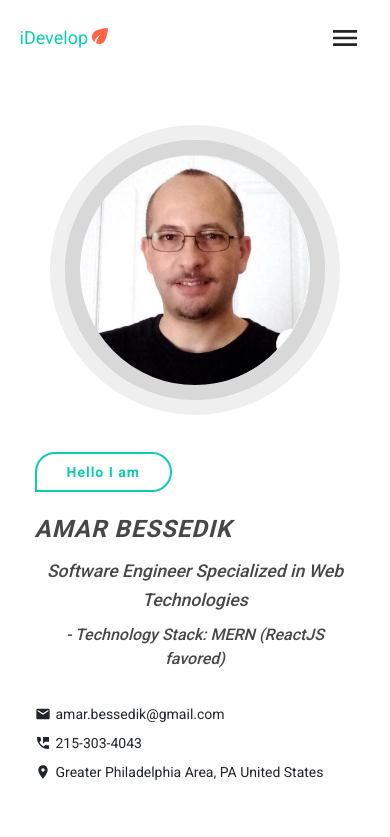
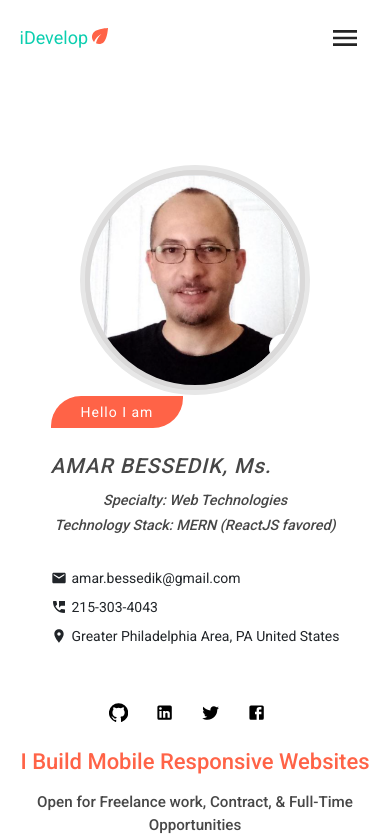
Before and after one commit to amarbessedik/portfolio-resume-v1, a React (Create React App) app: page / in a window 390 px wide. Shown: the top 837 px of the page. Built offline with nearby package versions, Linux system fonts and the light colour scheme.

Commit message:
Home page redesign performed

```diff
--- a/src/App.css
+++ b/src/App.css
@@ -4,7 +4,7 @@
   min-height: 100vh;
 }
 .app__wrapper {
-  width: 75vw;
+  width: 80vw;
   margin: 10px auto;
 }
 
--- a/src/pages/Home/Home.js
+++ b/src/pages/Home/Home.js
@@ -13,14 +13,17 @@ const Home = () => {
   return (
     <div className={styles.home__page}>
       <div className={styles.left__side}>
+        <div className={styles.avatar__outer__wrapper}>
+          <div className={styles.avatar__inner__wrapper}></div>
+        </div>
         <div className={styles.profile__info}>
           <div className={styles.profile__info__greeting}>
             <span>Hello I am</span>
           </div>
           <div className={styles.profile__info__name}>
-            <h2>AMAR BESSEDIK</h2>
-            <h4>Software Engineer Specialized in Web Technologies</h4>
-            <h5>- Technology Stack: MERN (ReactJS favored)</h5>
+            <h2>AMAR BESSEDIK, Ms.</h2>
+            <h4>Specialty: Web Technologies</h4>
+            <h4>Technology Stack: MERN (ReactJS favored)</h4>
           </div>
           <ul className={styles.profile__contact__info}>
             <li>
@@ -63,12 +66,78 @@ const Home = () => {
         </div>
       </div>
       <div className={styles.right__side}>
-        <div className={styles.avatar__outer__wrapper}>
-          <div className={styles.avatar__inner__wrapper}></div>
-        </div>
+        <h3 style={{color: 'tomato'}}>I Build Mobile Responsive Websites</h3>
+        <p>Open for Freelance work, Contract, &amp; Full-Time Opportunities</p>
       </div>
     </div>
   );
 };
 
 export default Home;
+
+
+
+// =========
+// const Home = () => {
+//   return (
+//     <div className={styles.home__page}>
+//       <div className={styles.left__side}>
+//         <div className={styles.profile__info}>
+//           <div className={styles.profile__info__greeting}>
+//             <span>Hello I am</span>
+//           </div>
+//           <div className={styles.profile__info__name}>
+//             <h2>AMAR BESSEDIK</h2>
+//             <h4>Software Engineer Specialized in Web Technologies</h4>
+//             <h5>- Technology Stack: MERN (ReactJS favored)</h5>
+//           </div>
+//           <ul className={styles.profile__contact__info}>
+//             <li>
+//               <EmailIcon className={styles.profile__contact__info__icon} />{" "}
+//               <span>amar.bessedik@gmail.com</span>
+//             </li>
+//             <li>
+//               <PermPhoneMsgIcon
+//                 className={styles.profile__contact__info__icon}
+//               />
+//               <span>215-303-4043</span>
+//             </li>
+//             <li>
+//               <LocationOnIcon className={styles.profile__contact__info__icon} />
+//               <span> Greater Philadelphia Area, PA United States</span>
+//             </li>
+//           </ul>
+//           <ul className={styles.profile__social__icons}>
+//             <li>
+//               <Link to="/">
+//                 <GitHubIcon className={styles.social__icon} />
+//               </Link>
+//             </li>
+//             <li>
+//               <Link to="/">
+//                 <LinkedInIcon className={styles.social__icon} />
+//               </Link>
+//             </li>
+//             <li>
+//               <Link to="/">
+//                 <TwitterIcon className={styles.social__icon} />
+//               </Link>
+//             </li>
+//             <li>
+//               <Link to="/">
+//                 <FacebookIcon className={styles.social__icon} />
+//               </Link>
+//             </li>
+//           </ul>
+//         </div>
+//       </div>
+//       <div className={styles.right__side}>
+//         <div className={styles.avatar__outer__wrapper}>
+//           <div className={styles.avatar__inner__wrapper}></div>
+//         </div>
+//       </div>
+//     </div>
+//   );
+// };
+
+// export default Home;
--- a/src/pages/Home/Home.module.css
+++ b/src/pages/Home/Home.module.css
@@ -1,78 +1,100 @@
 .home__page {
-  min-height: calc(100vh - 75px);
   display: flex;
+  min-height: 90vh;
 }
 .left__side,
 .right__side {
   flex: 1;
-  height: inherit;
-  /* border: 1px solid red; */
   display: flex;
   justify-content: center;
   align-items: center;
 }
 
+.right__side{
+  background: url('../../images/profile-bg.png');
+  background-repeat: no-repeat;
+  background-size: contain;
+  background-position: center;
+  min-height: 50vh;
+  position: relative;
+}
+
+.right__side h3{
+  position: absolute;
+  top: 100px;
+  font-size: 22px;
+  width: 100%;
+  text-align: center;
+}
+.right__side p{
+  position: absolute;
+  top: 130px;
+  font-size: 16px;
+  color: #474747;
+  font-weight: 500;
+  width: 100%;
+  text-align: center;
+}
+
+.left__side{
+  flex-direction: column;
+  border-radius: 8px;
+  /* border: 5px solid rgba(0, 0, 0, 0.042); */
+}
+
 .avatar__inner__wrapper {
-  width: 280px;
-  height: 280px;
-  border: 15px solid #d8d8d8;
+  width: 200px;
+  height: 200px;
+  border: 5px solid #dad9d9;
   border-radius: 50%;
   background: url("../../images/avatar.png");
   background-size: cover;
   background-repeat: no-repeat;
-  margin: 0;
-  padding: 0;
 }
 .avatar__outer__wrapper {
-  border: 15px solid #efefef;
+  border: 5px solid rgb(231, 231, 231);
   border-radius: 50%;
-  background: #d8d8d8;
+  background: #dad9d9;
 }
 .profile__info {
   display: flex;
   flex-direction: column;
-  /* border: 1px solid red; */
-  height: 50%;
   justify-content: space-evenly;
-  padding: 15px;
+  padding: 5px;
 }
 .profile__info__greeting {
   margin-bottom: 25px;
 }
 .profile__info__greeting span {
-  border: 2px solid #0bceaf;
-  color: #0bceaf;
+  background: tomato;
+  color: #fff;
   font-size: 14px;
-  line-height: 24px;
   letter-spacing: 1px;
-  font-weight: bold;
-  padding: 10px 30px;
-  border-top-left-radius: 20px;
-  border-top-right-radius: 20px;
-  border-bottom-right-radius: 20px;
+  padding: 8px 30px;
+  border-top-left-radius: 30px;
+  border-top-right-radius: 0px;
+  border-bottom-right-radius: 30px;
   border-bottom-left-radius: 0px;
 }
-
 .profile__info__name h2 {
-  font-size: 30px;
-  font-weight: 600;
-  line-height: 54px;
+  font-size: 24px;
+  line-height: 35px;
+  font-weight: 500;
   color: #474747;
   letter-spacing: 1px;
   font-style: italic;
 }
 .profile__info__name h4 {
-  font-size: 18px;
-  line-height: 30px;
+  font-size: 16px;
   color: #474747;
   font-style: italic;
 }
 .profile__info__name h5 {
-  font-size: 16px;
-  line-height: 28px;
+  font-size: 14px;
   color: #474747;
   font-style: italic;
 }
+
 .profile__contact__info {
   list-style: none;
   margin: 25px 0;
@@ -116,46 +138,68 @@
   background: #000;
 }
 @media screen and (max-width: 900px) {
+  .home__page{
+    flex-direction: column;
+  }
   .profile__info__name h2 {
-    font-size: 1.6rem;
-    line-height: 54px;
+    font-size: 1.4rem;
+    /* line-height: 54px; */
   }
   .profile__info__name h4 {
-    font-size: 1.1rem;
-    line-height: 30px;
+    font-size: 1rem;
+    /* line-height: 30px; */
     text-align: center;
   }
   .profile__info__name h5 {
-    font-size: 1rem;
-    line-height: 24px;
+    font-size: .9rem;
+    /* line-height: 24px; */
     text-align: center;
   }
+  .right__side{
+    flex-direction: column;
+  }
+.right__side h3{
+  text-align: center;
+  top: 0%;
+}
+.right__side p{
+  font-size: 95%;
+  top: 10%;
+  width: 100%;
+  text-align: center;
+}
 }
 
 @media screen and (max-width: 768px) {
   .home__page {
-    flex-direction: column-reverse;
+    /* flex-direction: column-reverse; */
     margin-top: 50px;
   }
+  /* .home__page >*{
+    height: fit-content;
+  } */
   .avatar__inner__wrapper {
-    width: 260px;
-    height: 260px;
+    width: 220px;
+    height: 220px;
+  }
+  .avatar__outer__wrapper {
+    margin-top: 10px;
   }
   .left__side {
     margin-top: 30px;
   }
   .profile__info__name h2 {
-    font-size: 1.5rem;
-    line-height: 2.5rem;
+    font-size: 1.3rem;
+    /* line-height: 2.5rem; */
   }
   .profile__info__name h4 {
-    font-size: 1.1rem;
-    line-height: 1.8rem;
+    font-size: .9rem;
+    /* line-height: 1.8rem; */
     /* text-align: center; */
   }
   .profile__info__name h5 {
-    font-size: 1rem;
-    line-height: 1.5rem;
+    font-size: .85rem;
+    /* line-height: 1.5rem; */
     /* text-align: center; */
   }
 }
--- a/src/pages/Skills/Skills.js
+++ b/src/pages/Skills/Skills.js
@@ -40,7 +40,7 @@ const Skills = () => {
           <CircularProgressBar title="Great Service" value={95} text="95" />
           <CircularProgressBar title="Team Work" value={90} text="90" />
           <CircularProgressBar title="Learning Curve" value={85} text="85" />
-          <CircularProgressBar title="Communication" value={77} text="75" />
+          <CircularProgressBar title="Communication" value={80} text="80" />
         </div>
       </div>
     </div>
```
Also changed, not shown: src/images/home-bg.jpg (added), src/images/profile-bg.png (added), src/pages/Experiences/Experiences.js (line endings or trailing spaces).
